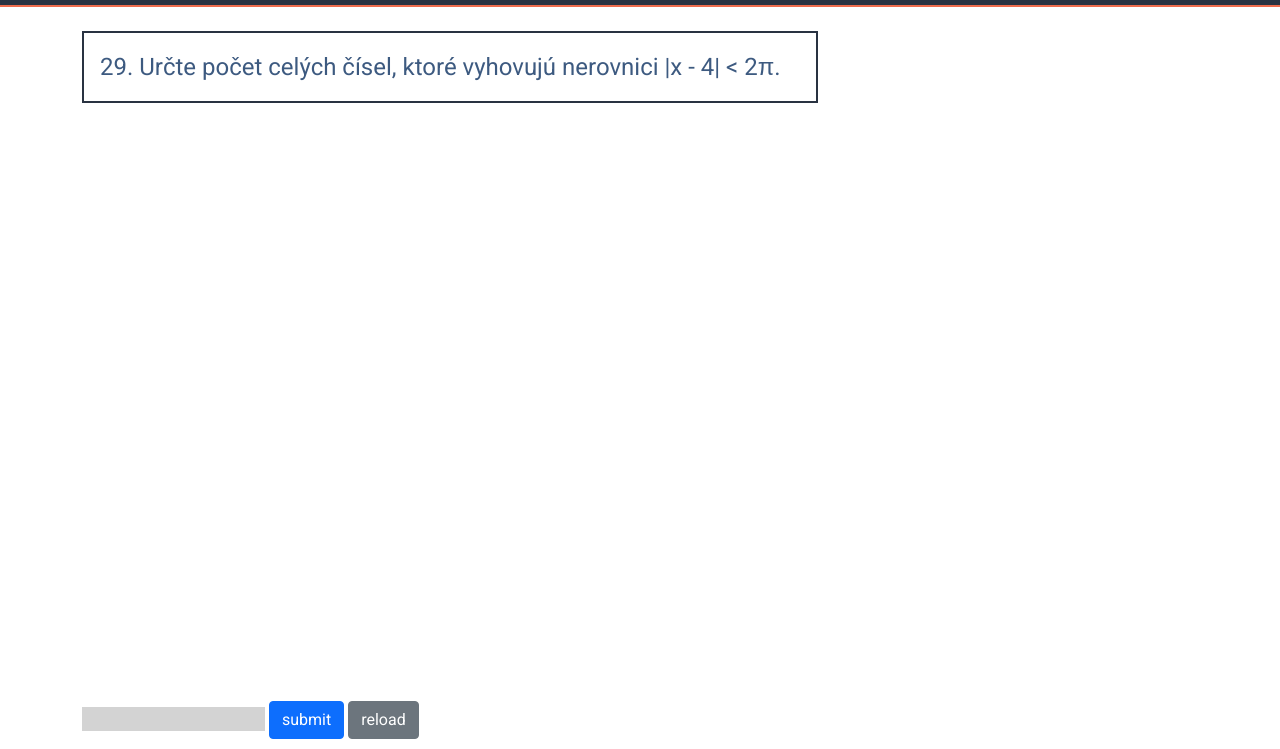
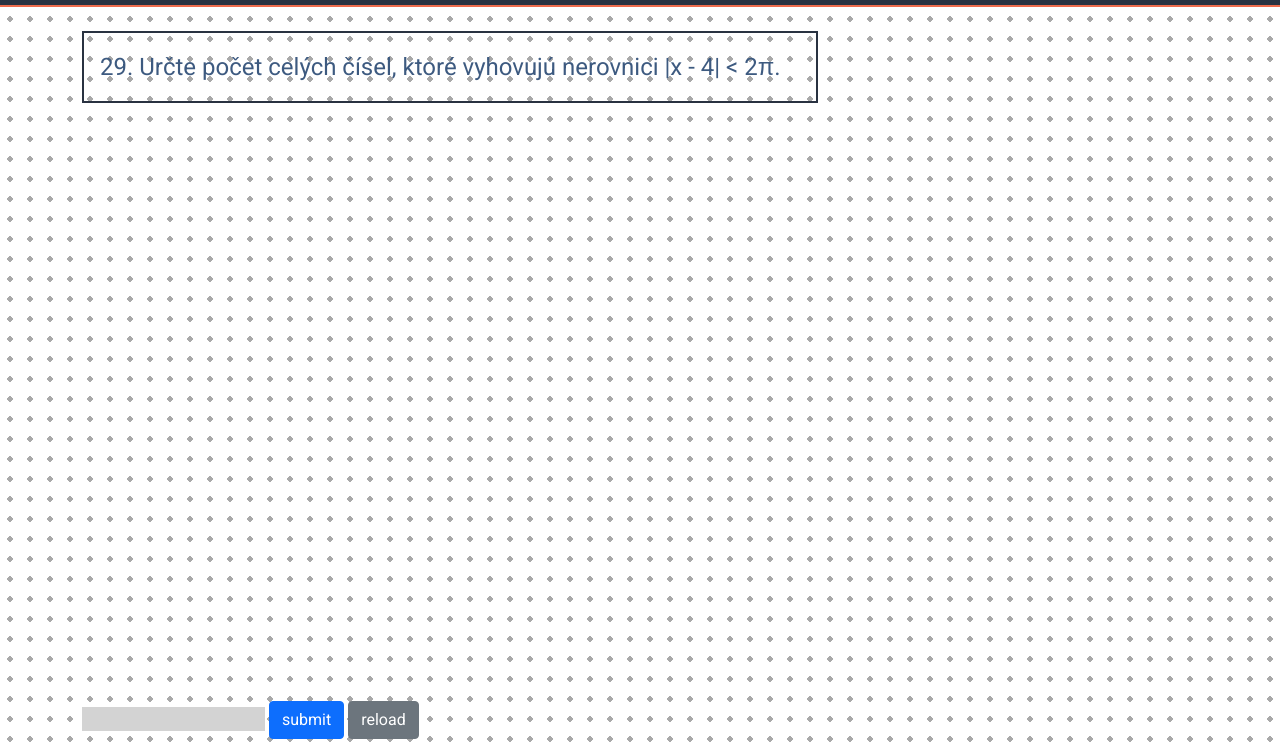
Before and after one commit to smola14/maturita, a plain HTML site: page index.html in a window 1280 px wide. Shown: the part 51-800 px from the top of the page. Drawn offline with nearby package versions, Linux system fonts and the light colour scheme.

Commit message:
dotted background

```diff
--- a/style.css
+++ b/style.css
@@ -8,6 +8,9 @@ body{
     font-family: 'Roboto', sans-serif;
     background-color: white;
     color:#3D5A80;
+    background-image: radial-gradient(darkgray 20%, transparent 1%),radial-gradient(#fafafa 20%, transparent 1%);
+    background-position: 0 0, 20px 20px;
+    background-size: 20px 20px;
     /* background: -webkit-gradient(linear, left top, right top, color-stop(50%, #3D5A80), color-stop(50%, white));
     background: linear-gradient(90deg, #3D5A80 50%, white 50%); */
 }
```
